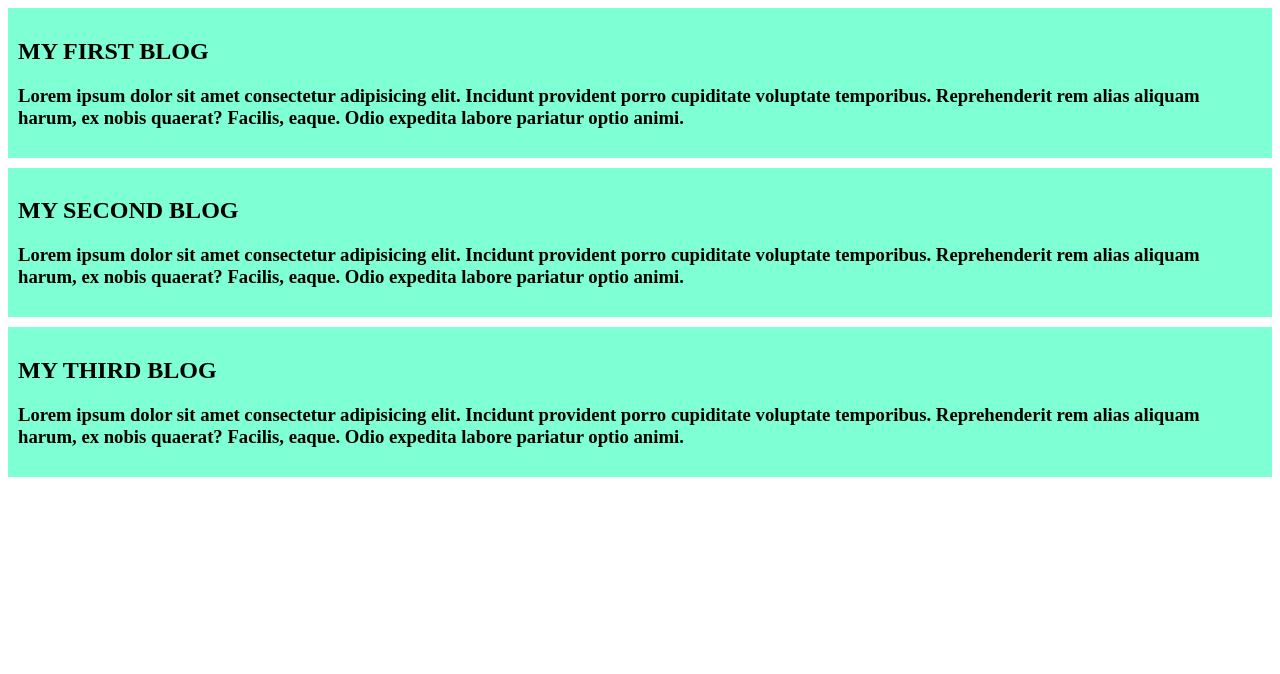
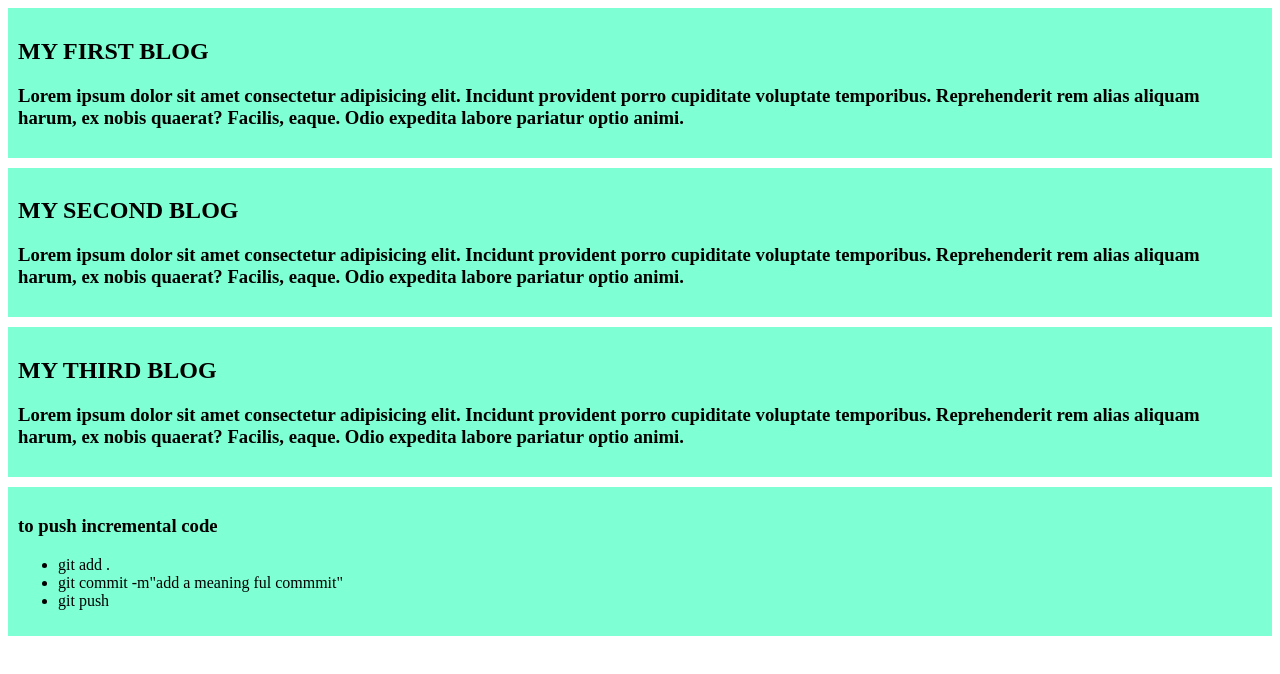
Before and after one commit to sowmetra49/my-simple-website, a plain HTML site: page index.html in a window 1280 px wide. Drawn offline with Linux system fonts and the light colour scheme.

Commit message:
added a list to push commit

```diff
--- a/index.html
+++ b/index.html
@@ -21,6 +21,15 @@
         <h2>MY THIRD BLOG</h2>
     <h3>Lorem ipsum dolor sit amet consectetur adipisicing elit. Incidunt provident porro cupiditate voluptate temporibus. Reprehenderit rem alias aliquam harum, ex nobis quaerat? Facilis, eaque. Odio expedita labore pariatur optio animi.</h3>
     </div>
+    <div>
+        <h3>to push incremental code</h3>
+        <ul>
+            <li>git add .</li>
+            <li>git commit -m"add a meaning ful commmit"</li>
+            <li>git push</li>
+
+        </ul>
+    </div>
 
 </body>
 </html>
```
